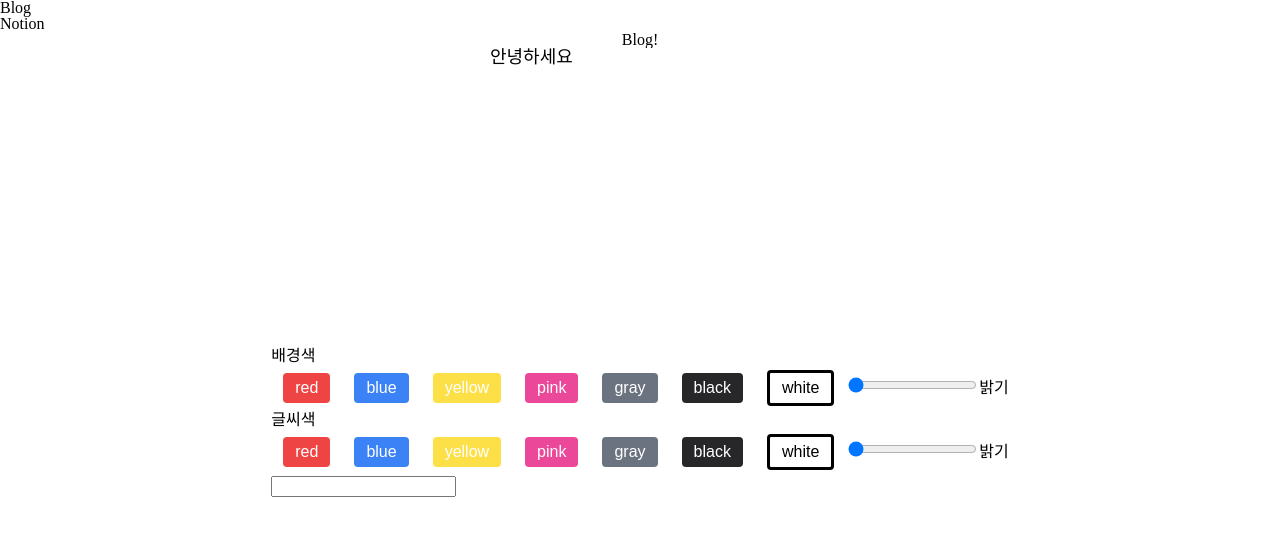
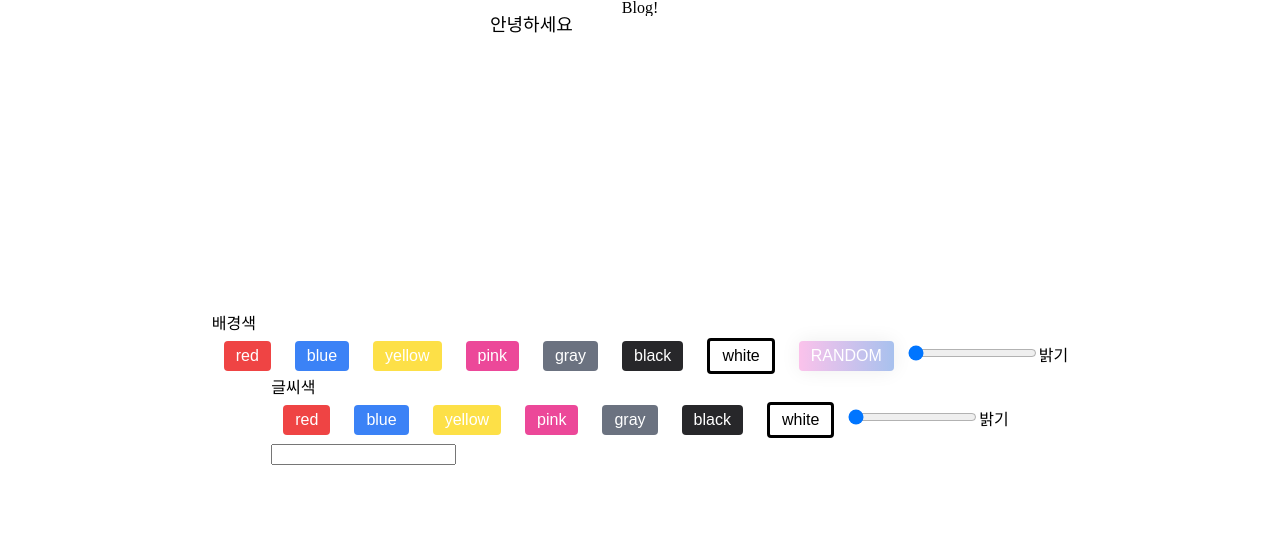
Before and after one commit to Lee-Yeseul/thumbnail_maker, a React (Vite) app: page / in a window 1280 px wide. Shown: the top 536 px of the page. Built offline with nearby package versions, Linux system fonts and the light colour scheme.

Commit message:
feature random color generator

```diff
--- a/src/App.tsx
+++ b/src/App.tsx
@@ -8,9 +8,7 @@ function App() {
   return (
     <BrowserRouter>
       <div>
-        <header>
-          <NavBar />
-        </header>
+        <header>{/* <NavBar /> */}</header>
         <main>
           <Routes>
             <Route path="/" element={<Blog />} />
--- a/src/components/layout/BackgroundPicker.tsx
+++ b/src/components/layout/BackgroundPicker.tsx
@@ -1,7 +1,10 @@
 import { colorPaletteValue } from '@src/assets/colorPalette';
 import { ColorPalette } from '@src/types';
+import { randomRGB } from '@src/utils';
 import { useRef } from 'react';
+import styled from 'styled-components';
 import Button from './common/Button';
+import RandomButton from './common/RandomButton';
 
 type BackgroundPickerProps = {
   setSelectedColor: (color: string) => void;
@@ -17,6 +20,13 @@ const colorPalette: ColorPalette[] = [
   'white',
 ];
 
+/**
+ * @todo
+ * gradient
+ * color picker
+ *
+ */
+
 export default function BackgroundPicker({
   setSelectedColor,
 }: BackgroundPickerProps) {
@@ -28,6 +38,7 @@ export default function BackgroundPicker({
   const handleChangeColorBrightness = () => {
     console.log(colorBrightnessInputRef.current?.value);
   };
+
   return (
     <div>
       <div>배경색</div>
@@ -42,6 +53,9 @@ export default function BackgroundPicker({
           </Button>
         );
       })}
+      <RandomButton onClick={() => handleChangeColor(randomRGB())}>
+        random
+      </RandomButton>
       <input
         type="range"
         min="100"
--- /dev/null
+++ b/src/components/layout/common/RandomButton.tsx
@@ -0,0 +1,35 @@
+import { ReactNode } from 'react';
+import styled from 'styled-components';
+
+type ButtonProps = {
+  children: ReactNode;
+  onClick: () => void;
+};
+
+export default function RandomButton({ children, ...props }: ButtonProps) {
+  return <StyledRandomBtn {...props}>{children}</StyledRandomBtn>;
+}
+
+export const StyledRandomBtn = styled.button`
+  padding: 6px 12px;
+  margin: 6px 12px;
+  border-radius: 4px;
+  font-size: 1rem;
+  background-size: 200% auto;
+  box-shadow: 0 0 20px #eee;
+  text-align: center;
+  text-transform: uppercase;
+  transition: 0.5s;
+  color: white;
+  border: 0;
+  background-image: linear-gradient(
+    to right,
+    #fbc2eb 0%,
+    #a6c1ee 51%,
+    #fbc2eb 100%
+  );
+  &:hover {
+    cursor: pointer;
+    background-position: right center;
+  }
+`;
--- /dev/null
+++ b/src/utils/index.ts
@@ -0,0 +1,13 @@
+export const randomRGB = () => {
+  let rgb = '#';
+  rgb += (Math.floor(Math.random() * 90 + 1) + 150)
+    .toString(16)
+    .padStart(2, '0');
+  rgb += (Math.floor(Math.random() * 90 + 1) + 150)
+    .toString(16)
+    .padStart(2, '0');
+  rgb += (Math.floor(Math.random() * 90 + 1) + 150)
+    .toString(16)
+    .padStart(2, '0');
+  return rgb;
+};
```
